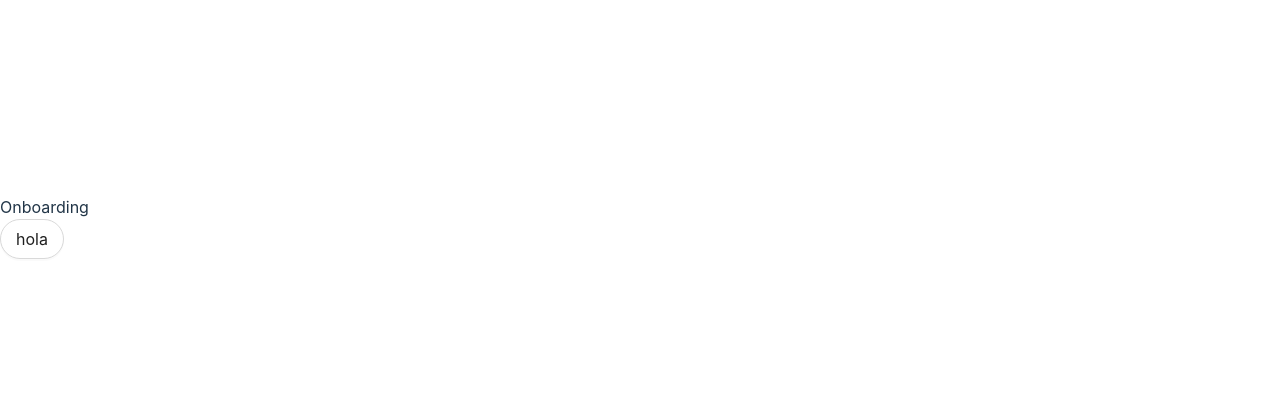
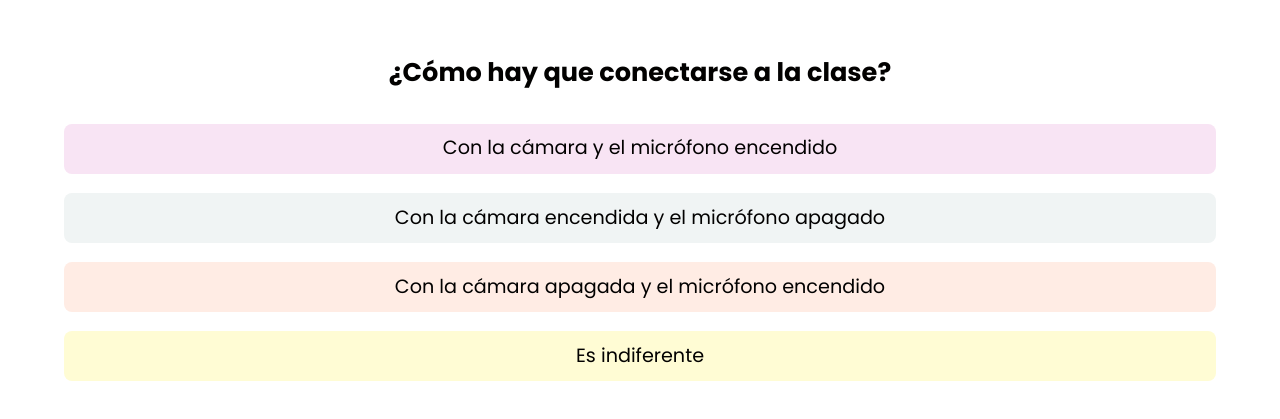
Before and after one commit to stranger-strings-team/front-codersabordo, a React (Vite) app: page /onboarding in a window 1280 px wide. Shown: the part 173-592 px from the top of the page. Built offline with nearby package versions, Linux system fonts and the light colour scheme.

Commit message:
first approximation to question page

```diff
--- a/index.html
+++ b/index.html
@@ -4,7 +4,11 @@
     <meta charset="UTF-8" />
     <link rel="icon" type="image/svg+xml" href="/vite.svg" />
     <meta name="viewport" content="width=device-width, initial-scale=1.0" />
-    <title>Vite + React + TS</title>
+    <title>Coders A Bordo</title>
+    <link rel="preconnect" href="https://fonts.googleapis.com">
+    <link rel="preconnect" href="https://fonts.gstatic.com" crossorigin>
+    <link href="https://fonts.googleapis.com/css2?family=Poppins:wght@200;300;400;500;600;700;800&display=swap"
+      rel="stylesheet">
   </head>
   <body>
     <div id="root"></div>
--- a/package.json
+++ b/package.json
@@ -18,6 +18,7 @@
   "devDependencies": {
     "@types/react": "^18.0.27",
     "@types/react-dom": "^18.0.10",
+    "@types/styled-components": "^5.1.26",
     "@vitejs/plugin-react": "^3.1.0",
     "typescript": "^4.9.3",
     "vite": "^4.1.0"
--- a/src/App.css
+++ b/src/App.css
@@ -1,8 +1,7 @@
 #root {
-  max-width: 1280px;
-  margin: 0 auto;
-  padding: 2rem;
-  text-align: center;
+  margin: 0;
+  padding: 0;
+  box-sizing: border-box;
 
   --purple-background: #F4E5F3;
   --green-background: #c8e4e4;
@@ -10,18 +9,18 @@
   --yellow-background: #fffcd4;
 }
 
-.purple-btn{
+.purple-background{
   background-color: var(--purple-background);
 }
 
-.green-btn{
+.green-background{
   background-color: var(--green-background);
 }
 
-.orange-btn{
+.orange-background{
   background-color: var(--orange-background);
 }
 
-.yellow-btn{
+.yellow-background{
   background-color: var(--yellow-background);
 }
--- a/src/App.tsx
+++ b/src/App.tsx
@@ -1,11 +1,13 @@
 import CreateRoutes from './Routes'
+import { GlobalStyles } from "./Global.style";
 
 
 function App() {
 
   return (
     <>
-     <CreateRoutes/>
+     <GlobalStyles />
+     <CreateRoutes />
     </>
   )
 }
--- /dev/null
+++ b/src/Global.style.tsx
@@ -0,0 +1,91 @@
+import styled, { createGlobalStyle } from "styled-components";
+
+export const theme = {
+  purpleBackground: '#f8e4f4',
+  blueBackground: '#f0f4f4',
+  pinkBackground: '#ffece4',
+  yellowBackground: '#fffcd4',
+  darkText: '#020100',
+  orange: '#FF4700',
+  gray: '#9C9C9C',
+  coral:'#FFA37F'
+}
+
+export const GlobalStyles = createGlobalStyle`
+
+  *{
+    margin:0 auto;
+    padding: 0;
+    box-sizing: border-box;
+    text-decoration: none;
+  }
+
+  body{
+    font-family: 'Poppins', sans-serif;
+  }
+
+  h1{
+    font-size: 2.25rem;
+    color: ${theme.darkText};
+    font-weight: 700;
+    margin-top: 1rem;
+    margin-bottom: 1rem;
+  }
+
+  h3{
+    font-size: 1.60rem;
+    color: ${theme.darkText};
+    font-weight: 700;
+    margin-bottom: 2rem;
+    padding: 0 0.8rem
+  }
+
+  h4{
+    font-size: 1.2rem;
+    color: ${theme.darkText};
+    font-weight: 400;
+    margin-bottom: 0.60rem;
+  }
+
+  h5{
+    font-size: 1rem;
+    color: ${theme.darkText};
+    font-weight: 400;
+    margin-bottom: 0.60rem;
+  }
+
+  .purpleBackground{
+  background-color: ${theme.purpleBackground}
+}
+`
+
+// -------------- GENERAL CONTAINER STYLES ---------------
+
+export const Container = styled.div`
+  display:flex;
+  flex-direction: column;
+  width:90vw;
+  margin: 20px auto;
+  justify-content: center;
+  align-items: center;
+  text-align: center;
+`
+
+
+/* ------------------ GENERAL TEXT STYLES -------------------*/
+
+export const GrayText = styled.p`
+  color: ${theme.gray}
+`
+
+export const SmallGrayText = styled(GrayText)`
+  font-size: 0.80rem
+`
+
+export const XLGrayText = styled(GrayText)`
+  font-size: 1.5rem;
+`
+
+export const DarkText = styled.p`
+  color: ${theme.darkText};
+`
--- /dev/null
+++ b/src/components/QuestionButton/QuestionButton.tsx
@@ -0,0 +1,19 @@
+import React from 'react'
+import { BlueButton, PinkButton, PurpleButton, YellowButton } from './questionButton.style'
+import { theme } from '../../Global.style';
+
+
+type Props = {}
+
+const QuestionButton = (props: Props) => {
+  return (
+    <>
+      <PurpleButton>Con la cámara y el micrófono encendido</PurpleButton>
+      <BlueButton>Con la cámara encendida y el micrófono apagado</BlueButton>
+      <PinkButton>Con la cámara apagada y el micrófono encendido</PinkButton>
+      <YellowButton>Es indiferente</YellowButton>
+    </>
+  )
+}
+
+export default QuestionButton
--- /dev/null
+++ b/src/components/QuestionButton/questionButton.style.tsx
@@ -0,0 +1,45 @@
+import styled from 'styled-components'
+import { theme } from '../../Global.style';
+
+// const handleColorType = (color: any) => {
+//   switch (color) {
+//     case "purple":
+//       return theme.purpleBackground;
+//     case "blue":
+//       return theme.blueBackground;
+//     case "pink":
+//       return theme.pinkBackground;
+//     case "yellow":
+//     return theme.yellowBackground;
+//   }
+// };
+
+// export const QuestionButtonStyled=styled.button`
+//   background-color: ${({ color }) => handleColorType(color)};
+
+// `;
+
+export const QuestionButton = styled.button`
+    margin: 0 1em 1em 1em;
+    font-size: 1.2em;
+    color: ${theme.darkText};
+    line-height: 1.3;
+    font-weight: 400;
+    width: 100%
+`
+
+export const PurpleButton=styled(QuestionButton)`
+    background-color: ${theme.purpleBackground}
+`
+
+export const BlueButton=styled(QuestionButton)`
+    background-color: ${theme.blueBackground}
+`
+
+export const PinkButton=styled(QuestionButton)`
+    background-color: ${theme.pinkBackground}
+`
+
+export const YellowButton=styled(QuestionButton)`
+    background-color: ${theme.yellowBackground}
+`
--- a/src/pages/Onboarding/Onboarding.tsx
+++ b/src/pages/Onboarding/Onboarding.tsx
@@ -1,14 +1,15 @@
 import React from 'react'
-import { Button, Radio, Space, Divider } from 'antd'
+import QuestionButton from '../../components/QuestionButton/QuestionButton'
+import { Container, GlobalStyles } from '../../Global.style'
 
 type Props = {}
 
 const Onboarding = (props: Props) => {
   return (
-    <>
-      <div>Onboarding</div>
-      <Button type="default" shape="round" size="large" background-color="magenta-5">hola</Button>
-    </>
+    <Container>
+      <h3>¿Cómo hay que conectarse a la clase?</h3>
+      <QuestionButton></QuestionButton>
+    </Container>
   )
 }
 
```
Also changed, not shown: 1 other file (tests, documents, lock files or other folders).
